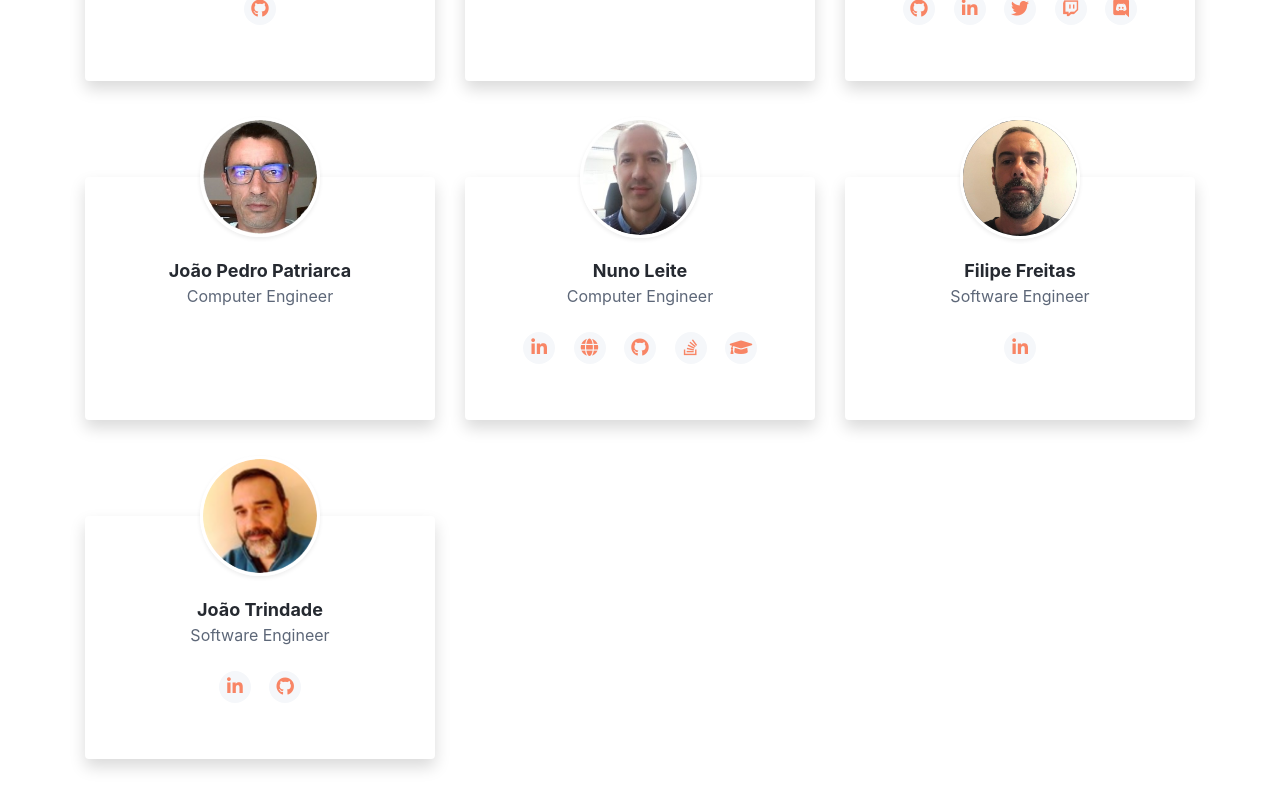
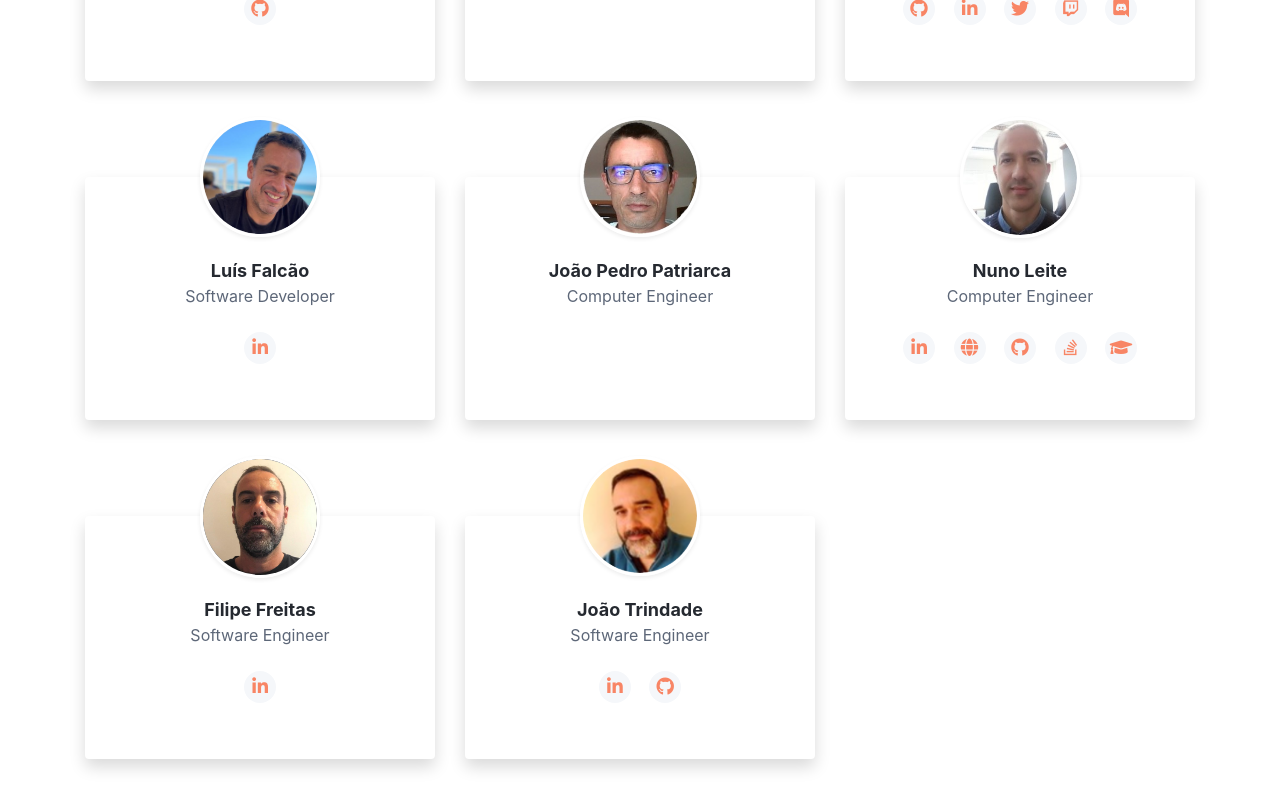
Before and after one commit to jpatri/ccisel.github.io, a Jekyll site: the page built from team.html, in a window 1280 px wide and 900 px high, scrolled down 1170 px. Shown: the top 809 px of the window. Built offline with Jekyll 4.4.1, drawn with Linux system fonts in a browser that asks for light colours.

Commit message:
Add Falcao

```diff
--- /dev/null
+++ b/_includes/team/falcao.html
@@ -0,0 +1,15 @@
+<div class="col-12 col-lg-4 pt-5 mb-5">
+    <div class="member shadow text-center rounded">
+        <div class="member-profile">
+            <img class="rounded-circle shadow-sm" src="{{ site.url }}/assets/team/falcao.jpg" alt="Luís Falcão" />
+        </div><!--//member-profile-->
+        <div class="member-info p-4 p-lg-5">
+            <div class="member-name">Luís Falcão</div>
+            <div class="member-title">Software Developer</div>
+            <br>
+            <ul class="social-list list-unstyled mb-2">
+                <li class="list-inline-item"><a class="linkedin" href="https://www.linkedin.com/in/lfalcao28/" target="_blank"><i class="fab fa-linkedin-in"></i></a></li>
+            </ul><!--//social-list-->
+        </div><!--//member-info-->
+    </div><!--//member-profile-->
+</div><!--//col-->
--- a/team.html
+++ b/team.html
@@ -20,6 +20,7 @@ description: "CCISEL engineers"
                 {% include team/econde.html %}
                 {% include team/carrasqueira.html %}
                 {% include team/palbp.html %}
+                {% include team/falcao.html %}
                 {% include team/patriarca.html %}
                 {% include team/nleite.html %}
                 {% include team/ffreitas.html %}
```
Also changed, not shown: assets/team/falcao.jpg (added).
